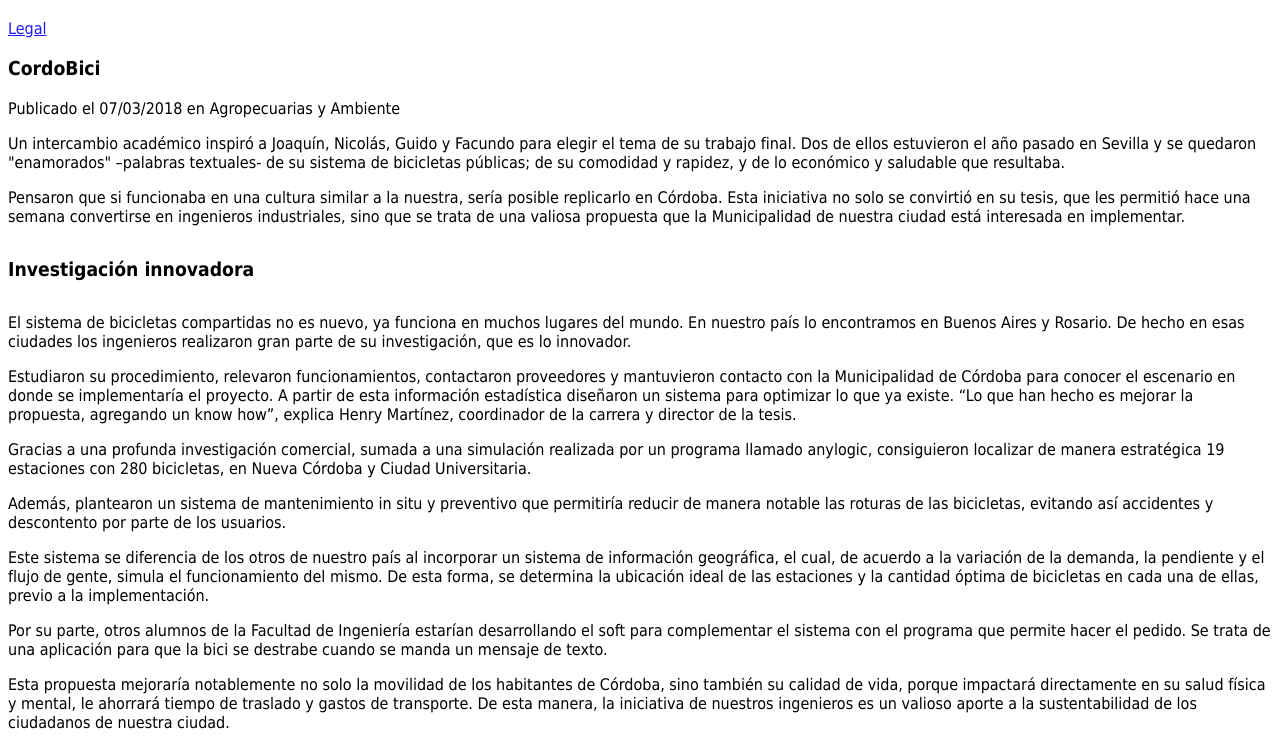
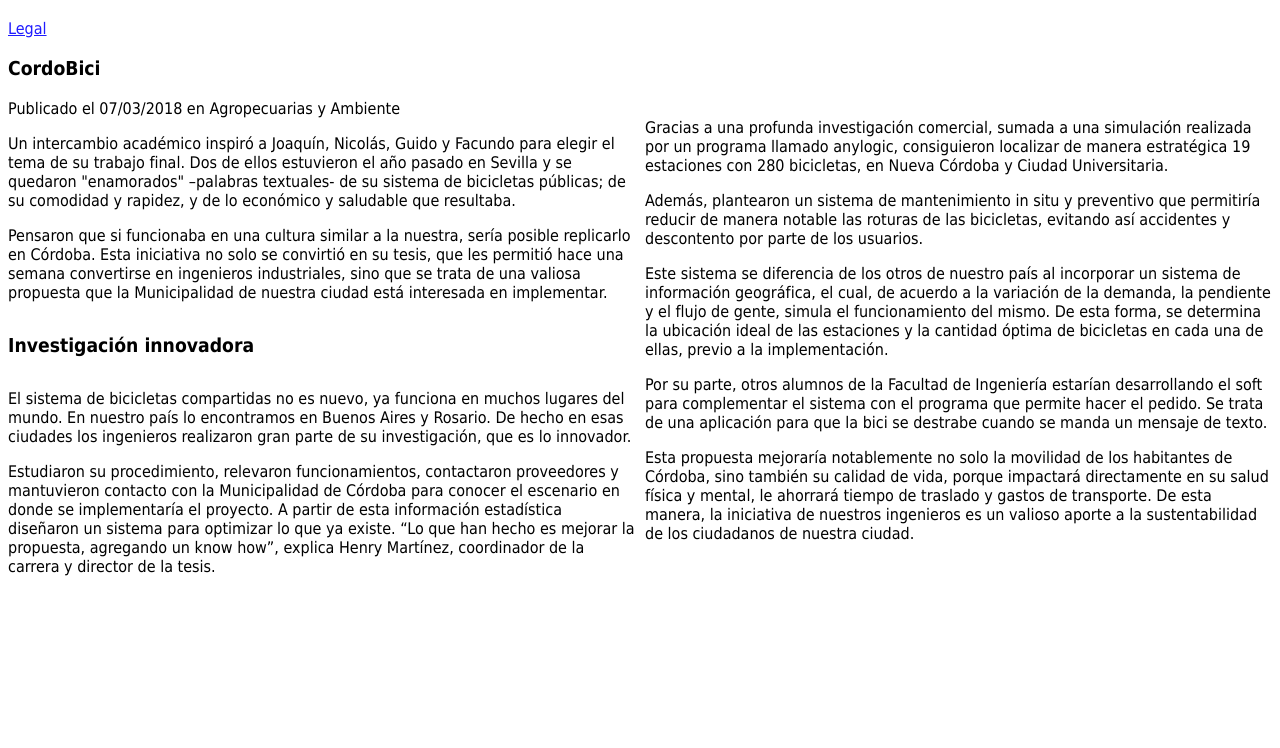
Before and after one commit to UCC-LabCompu2/ejercicios2022-PedroCajal, a plain HTML site: page Ejercicios-CSS/ej_columnas.html in a window 1280 px wide. Shown: the part 62-810 px from the top of the page. Drawn offline with Linux system fonts and the light colour scheme.

Commit message:
Ejercicio fondo y grid

```diff
--- a/Ejercicios-CSS/ej_columnas.html
+++ b/Ejercicios-CSS/ej_columnas.html
@@ -20,6 +20,10 @@
         a:active{
             font-weight: bold;
         }
+        article{
+            column-count: 2;
+            column-gap: 10px;
+        }
     </style>
 </head>
 <body>
@@ -29,10 +33,12 @@
 </header>
 <a href="ej_leyes.html" target="_blank">Legal</a>
 <section>
+
+
     <h3 class="tituloNoticia">CordoBici</h3>
     Publicado el 07/03/2018 en Agropecuarias y Ambiente
     <article>
-        <div>
+        <div class="Columna1">
             <p>
                 Un intercambio académico inspiró a Joaquín, Nicolás, Guido y Facundo para elegir el tema de su trabajo final.
                 Dos de ellos estuvieron el año pasado en Sevilla y se quedaron "enamorados" –palabras textuales- de su
@@ -62,7 +68,7 @@
                 de la tesis.
             </p>
         </div>
-        <div class="grid-item">
+        <div class="Columna2" >
             <p>
                 Gracias a una profunda investigación comercial, sumada a una simulación realizada por un programa llamado
                 anylogic, consiguieron localizar de manera estratégica 19 estaciones con 280 bicicletas, en Nueva Córdoba y
```
Also changed, not shown: Ejercicios-CSS/Ejercicio_Fondo.html (added, +19 -0 lines).
